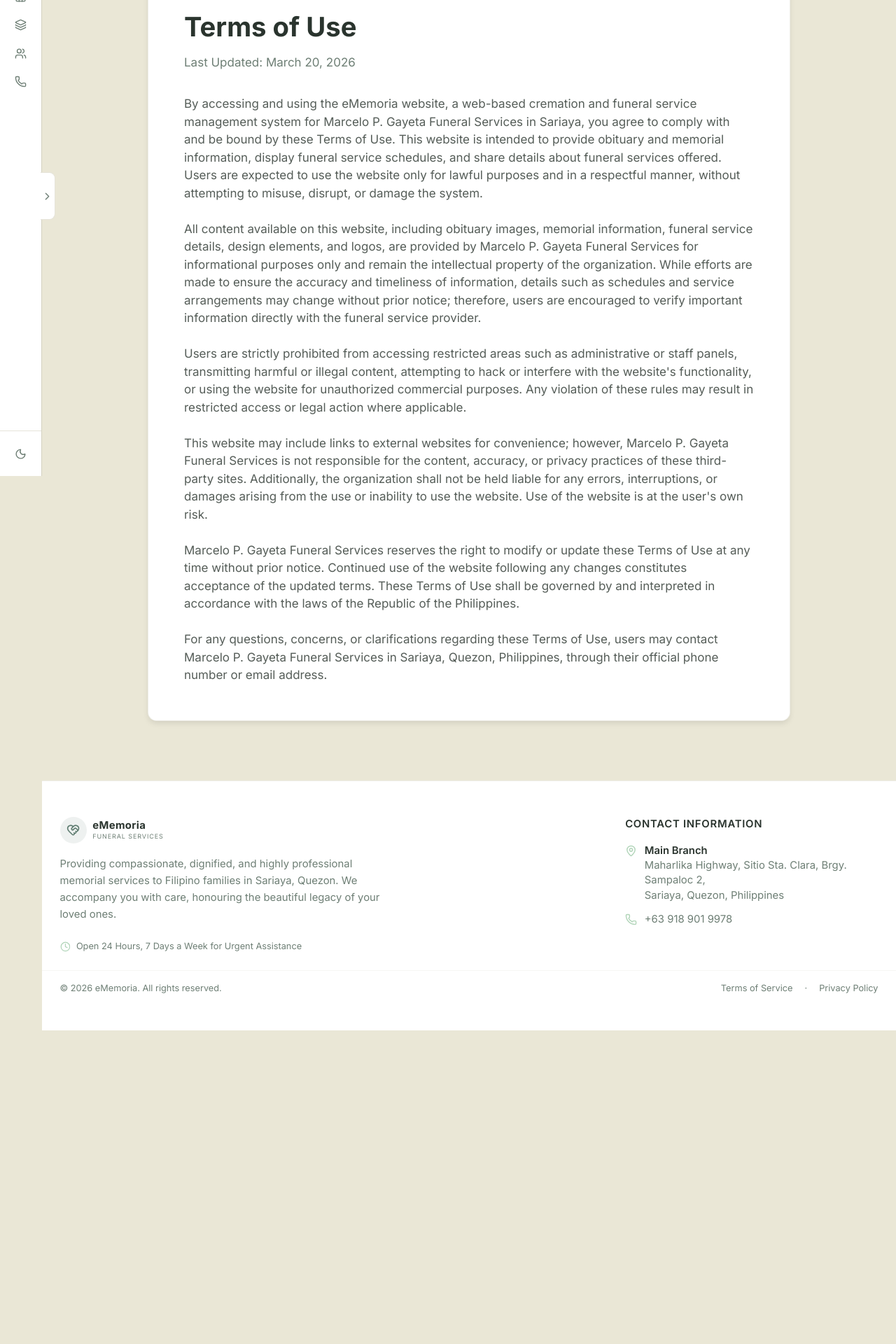
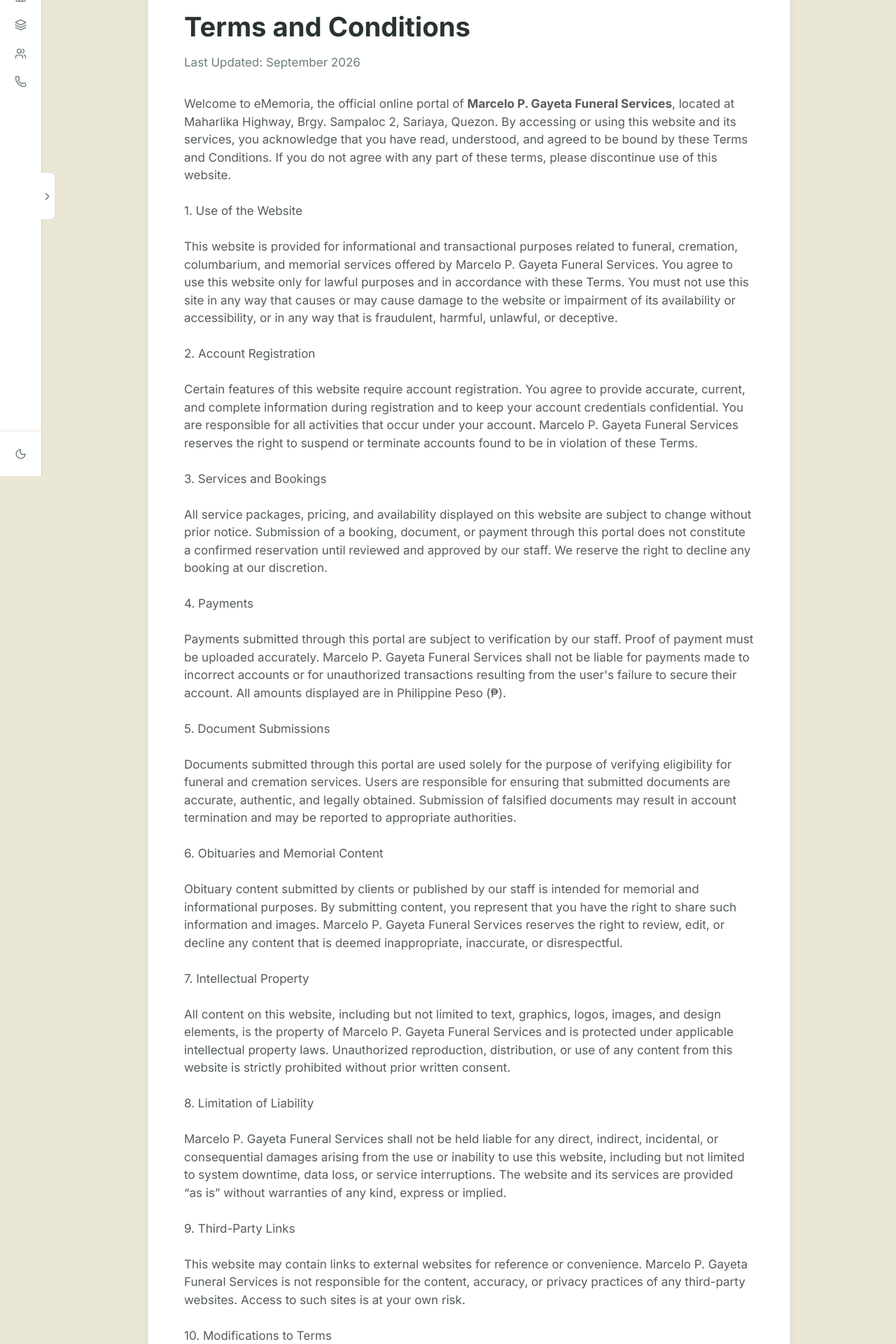
Before and after one commit to iva2xn/eMemoria, a Next.js app: page /terms in a window 1280 px wide. Shown: the part 120-2040 px from the top of the page at 70% size. Before the commit the page ends 1592 px from the top, so only its background shows below. Built offline with nearby package versions, Linux system fonts and the light colour scheme; no server answers.

Commit message:
feat: contact subject placeholder, phone auto-dash, logo favicon, rewrite terms and privacy

```diff
--- a/app/contact/page.tsx
+++ b/app/contact/page.tsx
@@ -13,7 +13,7 @@
 
   const [name,    setName]    = useState('')
   const [email,   setEmail]   = useState('')
-  const [subject, setSubject] = useState('Funeral Package Inquiry')
+  const [subject, setSubject] = useState('')
   const [message, setMessage] = useState('')
   const [success, setSuccess] = useState(false)
   const [error,   setError]   = useState('')
@@ -53,7 +53,7 @@
     e.preventDefault()
     setError('')
     setSuccess(false)
-    if (!name || !email || !message) { setError('Please fill in all required fields.'); return }
+    if (!name || !email || !subject || !message) { setError('Please fill in all required fields.'); return }
 
     setLoading(true)
     const { error: insertErr } = await supabase
@@ -65,7 +65,7 @@
 
     clearDraft()
     setSuccess(true)
-    setName(''); setEmail(''); setMessage('')
+    setName(''); setEmail(''); setSubject(''); setMessage('')
   }
 
   const formProps = {
--- a/app/layout.tsx
+++ b/app/layout.tsx
@@ -14,6 +14,10 @@
 export const metadata: Metadata = {
   title: "eMemoria Funeral Services | Dignified Memorials & Tributes",
   description: "Providing compassionate, high-quality, and professional funeral, wake setups, and hearse transport services in Sariaya, Quezon Province.",
+  icons: {
+    icon: '/logo.png',
+    apple: '/logo.png',
+  },
 }
 
 export default function RootLayout({
--- a/app/privacy/page.tsx
+++ b/app/privacy/page.tsx
@@ -5,36 +5,121 @@
 
 export const metadata: Metadata = {
   title: 'Privacy Policy | eMemoria',
-  description: 'Privacy Policy for eMemoria - Marcelo P. Gayeta Funeral Services',
+  description: 'Privacy Policy for eMemoria – Marcelo P. Gayeta Funeral Services',
 }
 
 export default function PrivacyPolicyPage() {
   return (
     <ClientLayout>
+      <div className="container mx-auto max-w-4xl px-4 py-12 md:py-20">
+        <ProseCard title="Privacy Policy" subtitle="Last Updated: September 2026">
 
-      <div className="container mx-auto max-w-4xl px-4 py-12 md:py-20">
-        <ProseCard title="Privacy Policy" subtitle="Last Updated: March 20, 2026">
           <p>
-            eMemoria, a web-based cremation and funeral service management system for Marcelo P. Gayeta Funeral Services in Sariaya, values and respects the privacy of its users. This Privacy Policy explains how information is collected, used, and protected when you access and use the website. By using this website, you agree to the terms outlined in this policy.
+            Marcelo P. Gayeta Funeral Services (&ldquo;we,&rdquo; &ldquo;us,&rdquo; or &ldquo;our&rdquo;) is
+            committed to protecting and respecting your privacy. This Privacy Policy explains how we collect, use,
+            store, and protect your personal information when you use the eMemoria website and its services. By
+            using this website, you consent to the practices described in this policy.
+          </p>
+
+          <h2>1. Information We Collect</h2>
+          <p>We may collect the following types of personal information:</p>
+          <ul>
+            <li><strong>Account Information:</strong> Full name, email address, phone number, and password when you register for an account.</li>
+            <li><strong>Service-Related Information:</strong> Documents submitted for funeral or cremation services, including government-issued IDs, death certificates, and other required documents.</li>
+            <li><strong>Payment Information:</strong> Payment method, reference numbers, and proof of payment screenshots. We do not store full bank account or card details.</li>
+            <li><strong>Memorial Content:</strong> Obituary details, photos, and information about the deceased provided by the client.</li>
+            <li><strong>Usage Data:</strong> Browser type, device information, IP address, and pages visited, collected automatically to improve website performance.</li>
+          </ul>
+
+          <h2>2. How We Use Your Information</h2>
+          <p>The information we collect is used for the following purposes:</p>
+          <ul>
+            <li>To process and manage your service bookings, payments, and document submissions.</li>
+            <li>To communicate with you regarding your account, service status, and inquiries.</li>
+            <li>To send notifications related to your transactions and service updates.</li>
+            <li>To publish obituaries and memorial content upon your request and approval.</li>
+            <li>To improve website functionality and user experience.</li>
+            <li>To comply with legal obligations and protect against fraud or misuse.</li>
+          </ul>
+
+          <h2>3. Data Sharing and Disclosure</h2>
+          <p>
+            We do not sell, rent, or trade your personal information to third parties. Your information may only
+            be shared in the following circumstances:
+          </p>
+          <ul>
+            <li>With our authorized staff for the purpose of processing your service requests.</li>
+            <li>When required by law, court order, or government regulation.</li>
+            <li>To protect the rights, property, or safety of Marcelo P. Gayeta Funeral Services, our clients, or the public.</li>
+          </ul>
+
+          <h2>4. Data Retention</h2>
+          <p>
+            We retain your personal information for as long as your account is active or as necessary to provide
+            our services. Accounts scheduled for deletion are subject to a 30-day grace period before permanent
+            removal. You may request deletion of your account and associated data at any time through your account
+            settings or by contacting us directly.
+          </p>
+
+          <h2>5. Data Security</h2>
+          <p>
+            We implement appropriate technical and organizational security measures to protect your personal
+            information against unauthorized access, alteration, disclosure, or destruction. However, no method
+            of electronic transmission or storage is completely secure, and we cannot guarantee absolute security.
+            You are responsible for keeping your account credentials confidential.
+          </p>
+
+          <h2>6. Cookies and Tracking Technologies</h2>
+          <p>
+            This website may use cookies and similar technologies to enhance user experience, remember preferences,
+            and analyze website traffic. You may configure your browser settings to refuse cookies; however, doing
+            so may affect the functionality of certain features on this website.
+          </p>
+
+          <h2>7. Your Rights</h2>
+          <p>
+            Under applicable Philippine privacy laws, including the <strong>Data Privacy Act of 2012 (Republic Act No. 10173)</strong>,
+            you have the right to:
+          </p>
+          <ul>
+            <li>Be informed about how your personal data is being processed.</li>
+            <li>Access a copy of your personal information held by us.</li>
+            <li>Request correction of inaccurate or incomplete personal data.</li>
+            <li>Request deletion or blocking of your personal data under certain conditions.</li>
+            <li>Object to the processing of your personal data in certain circumstances.</li>
+            <li>File a complaint with the <strong>National Privacy Commission (NPC)</strong> if you believe your privacy rights have been violated.</li>
+          </ul>
+          <p>
+            To exercise any of these rights, please contact us using the details provided below.
+          </p>
+
+          <h2>8. Children&apos;s Privacy</h2>
+          <p>
+            This website is not directed at individuals under the age of 18. We do not knowingly collect personal
+            information from minors. If we become aware that a minor has provided personal information without
+            parental consent, we will take steps to remove such information promptly.
+          </p>
+
+          <h2>9. Changes to This Policy</h2>
+          <p>
+            We reserve the right to update or modify this Privacy Policy at any time. Any changes will be reflected
+            on this page with a revised effective date. We encourage you to review this policy periodically.
+            Continued use of the website after any updates constitutes your acceptance of the revised policy.
+          </p>
+
+          <h2>10. Contact Us</h2>
+          <p>
+            If you have any questions, concerns, or requests regarding this Privacy Policy or the handling of your
+            personal information, please contact us:
           </p>
           <p>
-            The website may collect basic information such as names and contact details when voluntarily provided by users through inquiries or communication with the funeral service. Additionally, limited system data such as browser type, device information, and website usage may be collected to help improve system performance and user experience. This information is used solely for purposes such as responding to inquiries, maintaining website functionality, improving services, and ensuring system security.
+            <strong>Marcelo P. Gayeta Funeral Services</strong><br />
+            Main Branch: Maharlika Highway, Brgy. Sampaloc 2, Sariaya, Quezon<br />
+            Branch: Brgy. Mayuwi, Tayabas City<br />
+            Phone: +63 961-134-1255 / +63 918-901-9978<br />
+            Email: support@ememoria.site
           </p>
-          <p>
-            Obituary and memorial information displayed on the website, including names, dates, images, and service details of deceased individuals, are provided by Marcelo P. Gayeta Funeral Services and are intended for public viewing and memorial purposes. This information is carefully handled and published with respect and dignity.
-          </p>
-          <p>
-            eMemoria does not sell, trade, or share personal information with third parties. Information may only be disclosed if required by law or necessary to protect the security and integrity of the system. Appropriate measures are implemented to safeguard data against unauthorized access, misuse, or disclosure.
-          </p>
-          <p>
-            The website may use cookies or similar technologies to enhance user experience and analyze website traffic. Users may choose to disable cookies through their browser settings if preferred. Additionally, the website may contain links to external websites; however, Marcelo P. Gayeta Funeral Services is not responsible for the privacy practices or content of these third-party sites.
-          </p>
-          <p>
-            Users have the right to request correction or removal of their personal information, where applicable, by contacting the funeral service directly. Marcelo P. Gayeta Funeral Services reserves the right to update or modify this Privacy Policy at any time, and any changes will be reflected on this page. Continued use of the website after updates constitutes acceptance of the revised policy.
-          </p>
-          <p>
-            For any questions, concerns, or requests regarding this Privacy Policy, users may contact Marcelo P. Gayeta Funeral Services in Sariaya, Quezon, Philippines, through their official phone number or email address.
-          </p>
+
         </ProseCard>
       </div>
     </ClientLayout>
--- a/app/terms/page.tsx
+++ b/app/terms/page.tsx
@@ -4,34 +4,121 @@
 import { ProseCard } from '@/components/ui/prose-card'
 
 export const metadata: Metadata = {
-  title: 'Terms of Service | eMemoria',
-  description: 'Terms of Use for eMemoria - Marcelo P. Gayeta Funeral Services',
+  title: 'Terms and Conditions | eMemoria',
+  description: 'Terms and Conditions for eMemoria – Marcelo P. Gayeta Funeral Services',
 }
 
 export default function TermsOfServicePage() {
   return (
     <ClientLayout>
+      <div className="container mx-auto max-w-4xl px-4 py-12 md:py-20">
+        <ProseCard title="Terms and Conditions" subtitle="Last Updated: September 2026">
 
-      <div className="container mx-auto max-w-4xl px-4 py-12 md:py-20">
-        <ProseCard title="Terms of Use" subtitle="Last Updated: March 20, 2026">
           <p>
-            By accessing and using the eMemoria website, a web-based cremation and funeral service management system for Marcelo P. Gayeta Funeral Services in Sariaya, you agree to comply with and be bound by these Terms of Use. This website is intended to provide obituary and memorial information, display funeral service schedules, and share details about funeral services offered. Users are expected to use the website only for lawful purposes and in a respectful manner, without attempting to misuse, disrupt, or damage the system.
+            Welcome to eMemoria, the official online portal of <strong>Marcelo P. Gayeta Funeral Services</strong>,
+            located at Maharlika Highway, Brgy. Sampaloc 2, Sariaya, Quezon. By accessing or using this website and
+            its services, you acknowledge that you have read, understood, and agreed to be bound by these Terms and
+            Conditions. If you do not agree with any part of these terms, please discontinue use of this website.
+          </p>
+
+          <h2>1. Use of the Website</h2>
+          <p>
+            This website is provided for informational and transactional purposes related to funeral, cremation,
+            columbarium, and memorial services offered by Marcelo P. Gayeta Funeral Services. You agree to use this
+            website only for lawful purposes and in accordance with these Terms. You must not use this site in any
+            way that causes or may cause damage to the website or impairment of its availability or accessibility,
+            or in any way that is fraudulent, harmful, unlawful, or deceptive.
+          </p>
+
+          <h2>2. Account Registration</h2>
+          <p>
+            Certain features of this website require account registration. You agree to provide accurate, current,
+            and complete information during registration and to keep your account credentials confidential. You are
+            responsible for all activities that occur under your account. Marcelo P. Gayeta Funeral Services reserves
+            the right to suspend or terminate accounts found to be in violation of these Terms.
+          </p>
+
+          <h2>3. Services and Bookings</h2>
+          <p>
+            All service packages, pricing, and availability displayed on this website are subject to change without
+            prior notice. Submission of a booking, document, or payment through this portal does not constitute a
+            confirmed reservation until reviewed and approved by our staff. We reserve the right to decline any
+            booking at our discretion.
+          </p>
+
+          <h2>4. Payments</h2>
+          <p>
+            Payments submitted through this portal are subject to verification by our staff. Proof of payment must
+            be uploaded accurately. Marcelo P. Gayeta Funeral Services shall not be liable for payments made to
+            incorrect accounts or for unauthorized transactions resulting from the user&apos;s failure to secure
+            their account. All amounts displayed are in Philippine Peso (₱).
+          </p>
+
+          <h2>5. Document Submissions</h2>
+          <p>
+            Documents submitted through this portal are used solely for the purpose of verifying eligibility for
+            funeral and cremation services. Users are responsible for ensuring that submitted documents are accurate,
+            authentic, and legally obtained. Submission of falsified documents may result in account termination and
+            may be reported to appropriate authorities.
+          </p>
+
+          <h2>6. Obituaries and Memorial Content</h2>
+          <p>
+            Obituary content submitted by clients or published by our staff is intended for memorial and
+            informational purposes. By submitting content, you represent that you have the right to share such
+            information and images. Marcelo P. Gayeta Funeral Services reserves the right to review, edit, or
+            decline any content that is deemed inappropriate, inaccurate, or disrespectful.
+          </p>
+
+          <h2>7. Intellectual Property</h2>
+          <p>
+            All content on this website, including but not limited to text, graphics, logos, images, and design
+            elements, is the property of Marcelo P. Gayeta Funeral Services and is protected under applicable
+            intellectual property laws. Unauthorized reproduction, distribution, or use of any content from this
+            website is strictly prohibited without prior written consent.
+          </p>
+
+          <h2>8. Limitation of Liability</h2>
+          <p>
+            Marcelo P. Gayeta Funeral Services shall not be held liable for any direct, indirect, incidental, or
+            consequential damages arising from the use or inability to use this website, including but not limited
+            to system downtime, data loss, or service interruptions. The website and its services are provided
+            &ldquo;as is&rdquo; without warranties of any kind, express or implied.
+          </p>
+
+          <h2>9. Third-Party Links</h2>
+          <p>
+            This website may contain links to external websites for reference or convenience. Marcelo P. Gayeta
+            Funeral Services is not responsible for the content, accuracy, or privacy practices of any third-party
+            websites. Access to such sites is at your own risk.
+          </p>
+
+          <h2>10. Modifications to Terms</h2>
+          <p>
+            Marcelo P. Gayeta Funeral Services reserves the right to revise these Terms and Conditions at any time.
+            Changes will be posted on this page with an updated effective date. Continued use of the website after
+            any modifications constitutes your acceptance of the revised Terms.
+          </p>
+
+          <h2>11. Governing Law</h2>
+          <p>
+            These Terms and Conditions shall be governed by and construed in accordance with the laws of the
+            Republic of the Philippines. Any disputes arising from the use of this website shall be subject to
+            the jurisdiction of the appropriate courts in Quezon Province.
+          </p>
+
+          <h2>12. Contact Us</h2>
+          <p>
+            For questions or concerns regarding these Terms and Conditions, please contact us:
           </p>
           <p>
-            All content available on this website, including obituary images, memorial information, funeral service details, design elements, and logos, are provided by Marcelo P. Gayeta Funeral Services for informational purposes only and remain the intellectual property of the organization. While efforts are made to ensure the accuracy and timeliness of information, details such as schedules and service arrangements may change without prior notice; therefore, users are encouraged to verify important information directly with the funeral service provider.
+            <strong>Marcelo P. Gayeta Funeral Services</strong><br />
+            Main Branch: Maharlika Highway, Brgy. Sampaloc 2, Sariaya, Quezon<br />
+            Branch: Brgy. Mayuwi, Tayabas City<br />
+            Phone: +63 961-134-1255 / +63 918-901-9978<br />
+            Email: support@ememoria.site
           </p>
-          <p>
-            Users are strictly prohibited from accessing restricted areas such as administrative or staff panels, transmitting harmful or illegal content, attempting to hack or interfere with the website&apos;s functionality, or using the website for unauthorized commercial purposes. Any violation of these rules may result in restricted access or legal action where applicable.
-          </p>
-          <p>
-            This website may include links to external websites for convenience; however, Marcelo P. Gayeta Funeral Services is not responsible for the content, accuracy, or privacy practices of these third-party sites. Additionally, the organization shall not be held liable for any errors, interruptions, or damages arising from the use or inability to use the website. Use of the website is at the user&apos;s own risk.
-          </p>
-          <p>
-            Marcelo P. Gayeta Funeral Services reserves the right to modify or update these Terms of Use at any time without prior notice. Continued use of the website following any changes constitutes acceptance of the updated terms. These Terms of Use shall be governed by and interpreted in accordance with the laws of the Republic of the Philippines.
-          </p>
-          <p>
-            For any questions, concerns, or clarifications regarding these Terms of Use, users may contact Marcelo P. Gayeta Funeral Services in Sariaya, Quezon, Philippines, through their official phone number or email address.
-          </p>
+
         </ProseCard>
       </div>
     </ClientLayout>
--- a/components/contact/inquiry-form-card.tsx
+++ b/components/contact/inquiry-form-card.tsx
@@ -68,7 +68,10 @@
             </div>
           </div>
 
-          <SelectField id="inq-subject" label="Subject" value={subject} onChange={e => setSubject(e.target.value)}>
+          <SelectField id="inq-subject" label="Subject" required
+            labelSuffix={<span className="text-destructive">*</span>}
+            value={subject} onChange={e => setSubject(e.target.value)}>
+            <option value="" disabled>— Select a Subject —</option>
             <option value="Funeral Package Inquiry">Funeral Package Inquiry</option>
             <option value="Pre-planning Memorial Schemes">Pre-planning Memorial Schemes</option>
             <option value="Custom Altar / wake Decorations">Custom Chapel Altar Details</option>
```
Also changed, not shown: components/ui/phone-input.tsx (+22 -11 lines).
